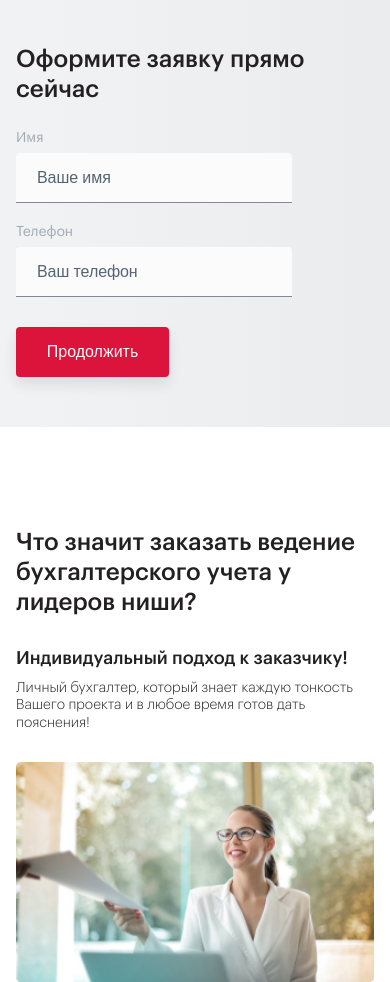
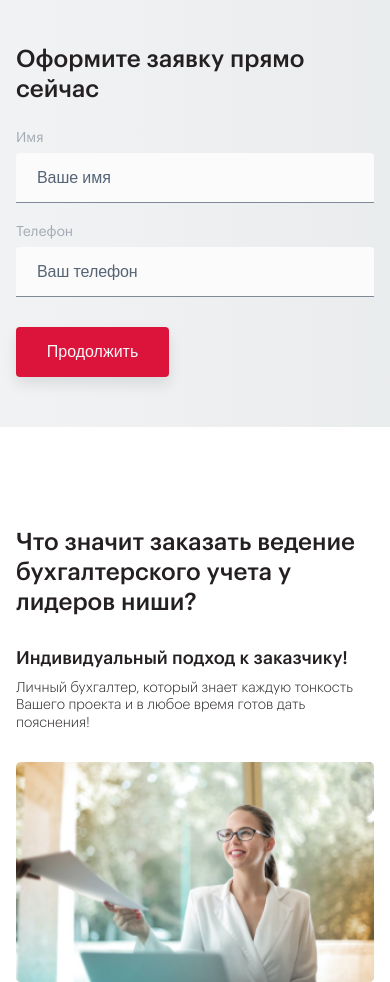
Before and after one commit to irrbis38/BuhTechnologies, a plain HTML site: page index.html in a window 390 px wide. Shown: the part 2920-3902 px from the top of the page. Drawn offline with Linux system fonts and the light colour scheme; a web font is replaced by a local one.

Commit message:
refactor: fix input width on 575 and smaller

```diff
--- a/css/styles.scss
+++ b/css/styles.scss
@@ -2456,6 +2456,7 @@ button {
   .application__name,
   .application__phone {
     width: 100%;
+    margin-right: 0;
     margin-bottom: 19px;
   }
 
@@ -3019,6 +3020,16 @@ button {
     background: linear-gradient(270deg, #e6e9ea -43.63%, #f1f2f3 93.11%) center;
   }
 
+  // .application__name,
+  // .application__phone {
+  //   width: 100%;
+  // }
+
+  .input__name,
+  .input__phone {
+    width: 100%;
+  }
+
   .meaning__item {
     flex-wrap: wrap;
   }
```
Also changed, not shown: css/styles.css.
